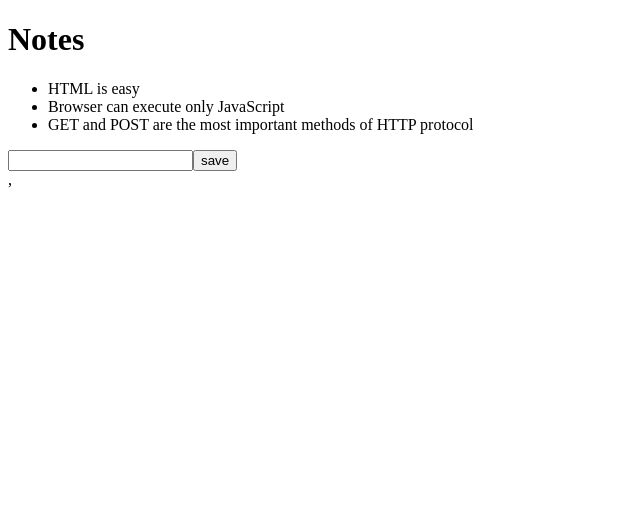
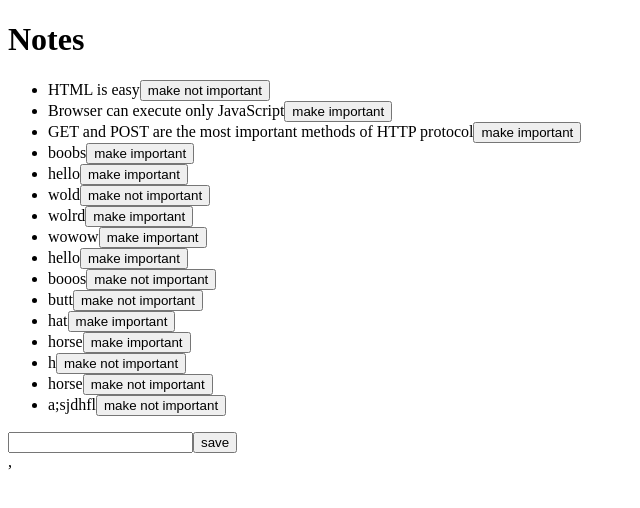
Before and after one commit to Shawns2759/FSO, a React (Create React App) app in the folder part-2/: page / in a window 1280 px wide. Shown: the top 508 px of the page, without its empty margins (0-640 px from the left). Built offline with nearby package versions, Linux system fonts and the light colour scheme; data requests are answered from the project's data file.

Commit message:
notes proj fso sept 8

```diff
--- a/part-2/db.json
+++ b/part-2/db.json
@@ -16,7 +16,85 @@
       "id": 3,
       "content": "GET and POST are the most important methods of HTTP protocol",
       "date": "2019-05-30T19:20:14.298Z",
-        "important": true
+      "important": false
+    },
+    {
+      "content": "boobs",
+      "date": "2021-09-07T15:14:45.841Z",
+      "important": false,
+      "id": 4
+    },
+    {
+      "content": "hello",
+      "date": "2021-09-07T15:18:10.098Z",
+      "important": false,
+      "id": 5
+    },
+    {
+      "content": "wold",
+      "date": "2021-09-07T15:20:24.261Z",
+      "important": true,
+      "id": 6
+    },
+    {
+      "content": "wolrd",
+      "date": "2021-09-07T15:21:07.266Z",
+      "important": false,
+      "id": 7
+    },
+    {
+      "content": "wowow",
+      "date": "2021-09-07T15:41:04.294Z",
+      "important": false,
+      "id": 8
+    },
+    {
+      "content": "hello",
+      "date": "2021-09-07T16:00:19.188Z",
+      "important": false,
+      "id": 9
+    },
+    {
+      "content": "booos",
+      "date": "2021-09-07T17:47:22.225Z",
+      "important": true,
+      "id": 10
+    },
+    {
+      "content": "butt",
+      "date": "2021-09-07T17:47:53.430Z",
+      "important": true,
+      "id": 11
+    },
+    {
+      "content": "hat",
+      "date": "2021-09-07T17:48:18.009Z",
+      "important": false,
+      "id": 12
+    },
+    {
+      "content": "horse",
+      "date": "2021-09-07T18:44:37.341Z",
+      "important": false,
+      "id": 13
+    },
+    {
+      "content": "h",
+      "date": "2021-09-07T18:45:23.258Z",
+      "important": true,
+      "id": 14
+    },
+    {
+      "content": "horse",
+      "date": "2021-09-07T18:45:25.352Z",
+      "important": true,
+      "id": 15
+    },
+    {
+      "content": "a;sjdhfl",
+      "date": "2021-09-07T23:16:35.933Z",
+      "important": true,
+      "id": 16
     }
   ]
 }
--- a/part-2/src/App.js
+++ b/part-2/src/App.js
@@ -3,35 +3,30 @@
 import React, { useState, useEffect } from 'react'
 import axios from 'axios'
 
-// import Note from './components/Note'
+import Note from './components/Note'
+import funcs from './services/notes'
+
+const {read, create, update, hello} = funcs
 
 
 
 const App = () => {
   const [notes, setNotes] = useState([])
   const [newNote, setNewNote] = useState('')
+  const [important, setImportant] = useState(true)
+  const [showAll, setShowAll] = useState(true)
 
-  const hook = () => {
-    console.log('effect')
-    axios
-    .get('http://localhost:3001/notes')
-    .then(response => {
-      console.log('promise fulfilled')
-      setNotes(response.data)
+  useEffect(() => {
+    read().then((res) => {
+      setNotes(res)
+    }).catch(err =>{
+      console.log(err + 'this is a error');
     })
-  }
-  useEffect(hook, [])
-
+  },[])
 
   console.log('render', notes.length, 'notes')
 
 
-  const notesMap = () => {
-    let noteLi = notes.map((note) => {
-      return <li key={note.id}>{note.content}</li>
-    })
-    return noteLi
-  }
   const addNote = (event) => {
     event.preventDefault()
     const noteObject = {
@@ -41,8 +36,25 @@ const App = () => {
       id: notes.length + 1,
     }
 
-    setNotes(notes.concat(noteObject))
+    create(noteObject).then((res) => {
+      setNotes(notes.concat(res))
+    }).catch(err =>{
+      console.log(err + 'this is a error');
+    })
     setNewNote('')
+  }
+
+
+  function toggleImportanceOf(id){
+    const url = `http://localhost:3001/notes/${id}`
+    const note = notes.find(n => n.id === id)
+    const changedNote = { ...note, important: !note.important }
+    update(changedNote, url).then((res) => {
+      setNotes(notes.map(note => note.id !== id ? note : res))
+      console.log(res.data);
+    }).catch(err =>{
+      console.log(err + 'this is a error');
+    })
   }
 
   const handleNoteChange = (event) => {
@@ -54,7 +66,9 @@ const App = () => {
     <div>
       <h1>Notes</h1>
       <ul>
-        {notesMap()}
+        {notes.map((m)=>{
+          return <Note note={m} toggleImportanceOf={toggleImportanceOf}/>
+        })}
       </ul>
       <form onSubmit={addNote}>
         <input
--- a/part-2/src/components/Note.js
+++ b/part-2/src/components/Note.js
@@ -1,78 +1,15 @@
-// import { React, useState } from 'react';
-
-// const AllNotes = ({ key, note }) => {
-//   console.dir(note);
-//   let notes = note.map((n) => {
-//     return <li key={n.key}>{n.content}</li>
-//   })
-
-//   return (
-//     <div>
-//      {notes}
-//     </div>
-//   )
-// }
-
-// const Notes = ({ notes }) => {
-
-//   const [note, setNote] = useState(notes)
-//   const [newNote, setNewNote] = useState('')
-//   const [showAll, setShowAll] = useState(true)
-
-//   const notesToShow = showAll ? notes : notes.filter(note => note.important)
-//   console.log(notesToShow);
-//   // console.log(notes.filter(note => note.important)+ 'asdfasdjkfhasdkjlfhalsdf');
-
-//   const toggle = () => {
-//     setShowAll((!showAll))
-//   }
-
-//   const addNote = (event) => {
-//     event.preventDefault()
-
-//     const noteObject = {
-//       content: newNote,
-//       date: new Date().toISOString(),
-//       important: Math.random() < 0.5,
-//       id: notes.length + 1,
-//     }
-
-//     setNote(notes.concat(noteObject))
-//     setNewNote('')
-//     // console.log(newNote);
-// }
-
-//   const handleNoteChange = (event) => {
-//     setNewNote(event.target.value)
-//   }
-//     return (
-//       <div>
-//         <div>
-//           <button onClick={toggle}>
-//       show {showAll? 'important': 'all'}
-//           </button>
-//         </div>
-//         <ul>
-//           <AllNotes note={notesToShow} />
-//         </ul>
-//         {newNote}
-//         <form onSubmit={addNote} action='#'>
-//           <label for="note">Add New Note</label>
-//           <input type="text" onChange={handleNoteChange} value={newNote}/>
-//           <button type='submit'>Submit</button>
-//         </form>
-//       </div>
-//     )
-// }
-
-// export default Notes
-
 
 import React from 'react'
 
-const Note = ({ note, key }) => {
+const Note = ({ note, toggleImportanceOf }) => {
+  const label = note.important ? 'make not important' : 'make important'
+
+
   return (
-    <li key={key}>{note.content}</li>
+    <li key={note.id}>
+      {note.content}
+      <button onClick={()=>toggleImportanceOf(note.id)}>{label}</button>
+    </li>
   )
 }
 
--- /dev/null
+++ b/part-2/src/services/notes.js
@@ -0,0 +1,33 @@
+import axios from 'axios'
+// import react from 'react'
+const baseUrl = 'http://localhost:3001/notes'
+
+const read = () => {
+    const request = axios.get(baseUrl)
+
+ return request.then((res)=>{
+     return res.data
+ })
+}
+const create = (newObj) => {
+ const req = axios.post(baseUrl, newObj)
+ return req.then(res=>{
+     return res.data
+ })
+}
+const update = (changedNote,url) => {
+ const req = axios.put(`${url}`,changedNote)
+ return req.then((res)=>{
+     return res.data
+ })
+}
+const hello = () => {
+    console.log('hellow ');
+}
+let funcs = {
+read,
+create,
+update,
+hello
+}
+export default funcs
```
Lines whose indentation alone changed are shown as unchanged.
